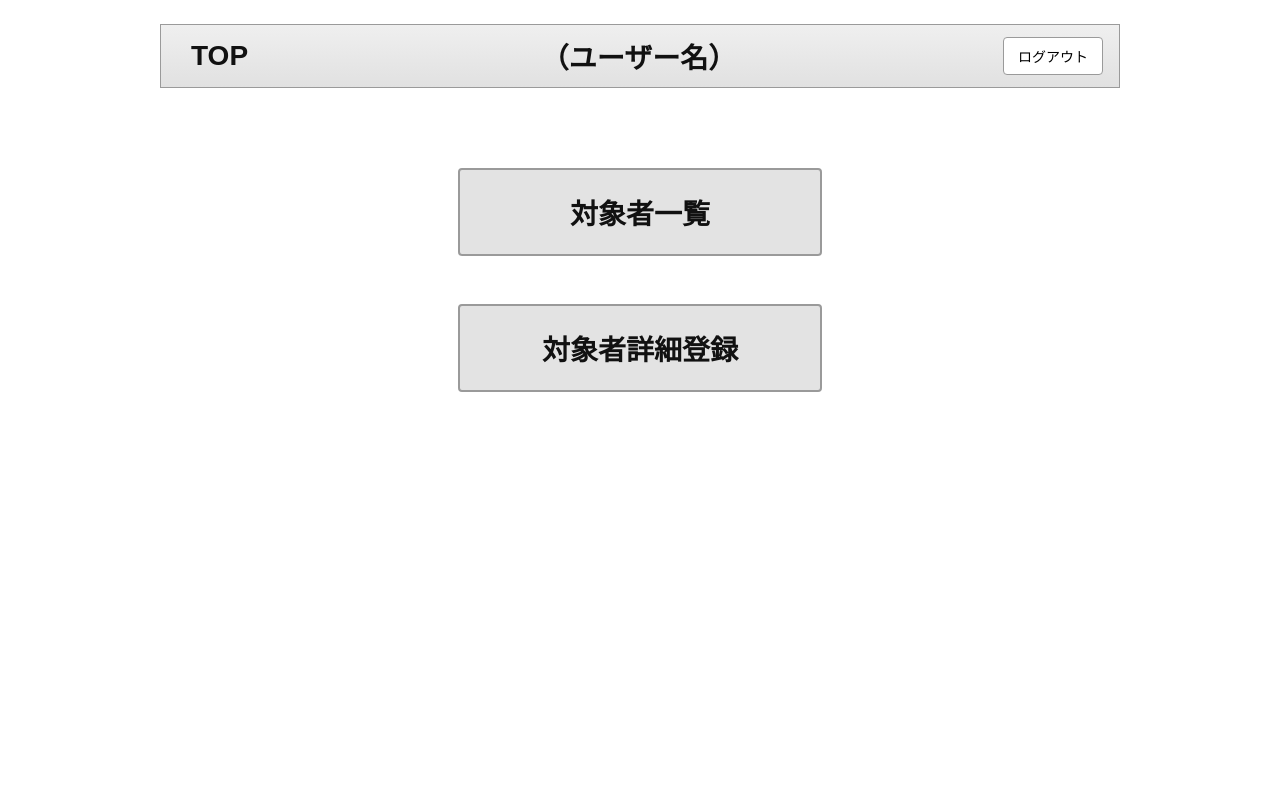
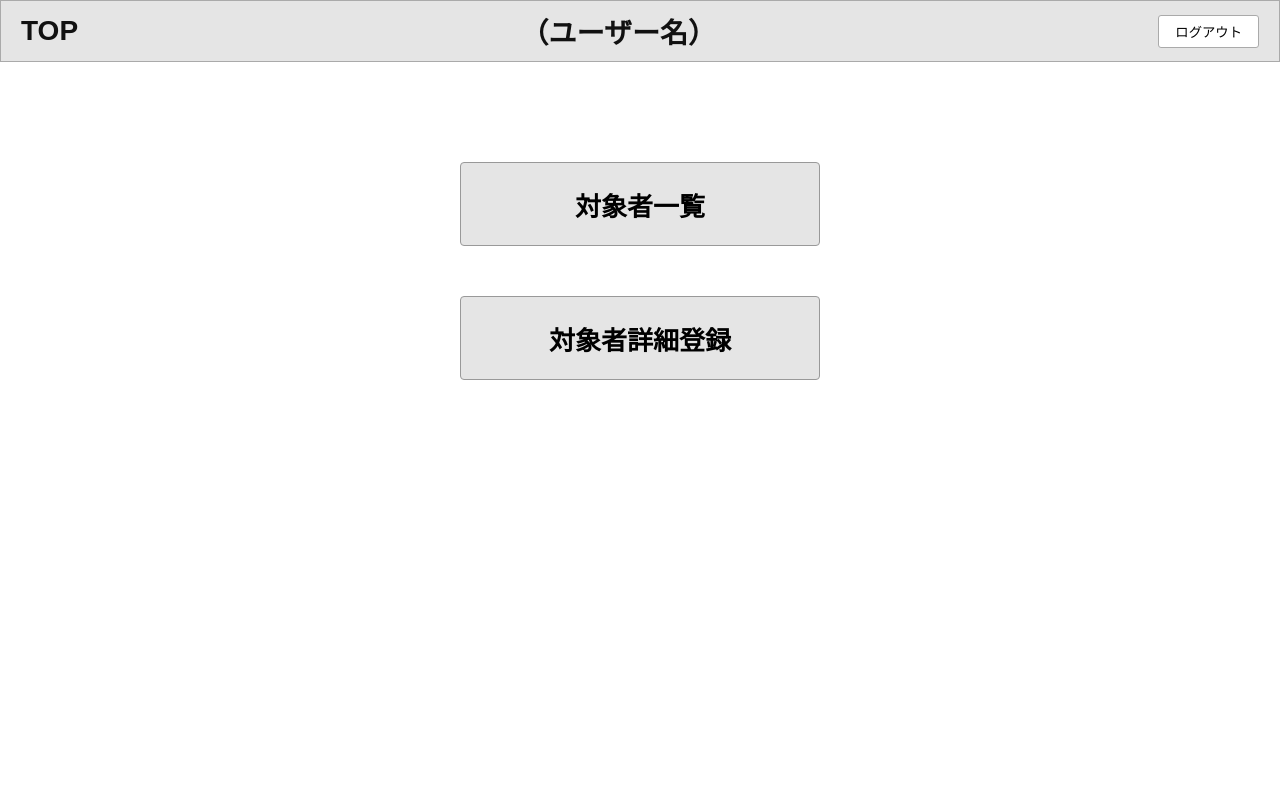
Before and after one commit to UMEZAWADAN/SD-5, a Python web app: template templates/toppage.html in a window 1280 px wide. Run offline with Jinja, Linux system fonts and the light colour scheme; the template is opened without the code that fills it, so the values that code supplies are empty.

Commit message:
Update toppage.html

```diff
--- a/templates/toppage.html
+++ b/templates/toppage.html
@@ -1,113 +1,102 @@
-<!doctype html>
+<!DOCTYPE html>
 <html lang="ja">
 <head>
-<meta charset="utf-8" />
-<meta name="viewport" content="width=device-width,initial-scale=1" />
-<title>TOP画面</title>
+<meta charset="UTF-8">
+<meta name="viewport" content="width=device-width, initial-scale=1.0">
+<title>トップページ（SD-02）</title>
 <style>
-  :root{
-    --bg:#ffffff;
-    --panel:#e3e3e3;
-    --panel-border:#9a9a9a;
-    --text:#111;
-  }
-  html,body{
-    height:100%;
-    margin:0;
+  body {
     font-family: "Hiragino Kaku Gothic Pro", "Meiryo", sans-serif;
-    background:var(--bg);
-    color:var(--text);
+    margin: 0;
+    background-color: #fff;
+    color: #111;
   }
 
-  .wrap{
-    width:100%;
-    display:flex;
-    justify-content:center;
-    padding:24px 12px 80px;
-    box-sizing:border-box;
-  }
-  .screen{
-    width:960px;
-    min-height:600px;
-    position:relative;
+  /* --- ヘッダー --- */
+  header {
+    background-color: #e5e5e5;
+    border: 1px solid #aaa;
+    display: flex;
+    align-items: center;
+    justify-content: space-between;
+    padding: 10px 20px;
   }
 
-  /* ヘッダー */
-  .header{
-    height:64px;
-    border:1px solid var(--panel-border);
-    background:linear-gradient(#efefef,#e1e1e1);
-    display:flex;
-    align-items:center;
-    padding:0 16px;
-    box-sizing:border-box;
-  }
-  .top-label{
-    font-weight:700;
-    font-size:28px;
-    padding:8px 14px;
-    margin-right:12px;
-  }
-  .username{
-    flex:1;
-    text-align:center;
-    font-size:28px;
-    font-weight:700;
-  }
-  .logout{
-    border:1px solid var(--panel-border);
-    background:#fff;
-    padding:8px 14px;
-    font-size:14px;
-    cursor:pointer;
-    border-radius:4px;
+  .header-left {
+    font-size: 28px;
+    font-weight: bold;
   }
 
-  /* メイン: ボタン */
-  .main{
-    margin-top:80px;
-    display:flex;
-    flex-direction:column;
-    align-items:center;
-    gap:48px;
+  .header-center {
+    flex: 1;
+    text-align: center;
+    font-size: 28px;
+    font-weight: bold;
   }
 
-  .big-btn{
-    width:360px;
-    height:84px;
-    background:var(--panel);
-    border:2px solid var(--panel-border);
-    display:flex;
-    align-items:center;
-    justify-content:center;
-    font-size:28px;
-    font-weight:700;
-    border-radius:4px;
-    cursor:pointer;
+  .logout-btn {
+    background-color: #fff;
+    border: 1px solid #aaa;
+    padding: 6px 16px;
+    border-radius: 3px;
+    cursor: pointer;
   }
 
-  @media (max-width:1000px){
-    .screen{ width:100%; }
-    .big-btn{ width:80vw; max-width:420px; }
+  .logout-btn:hover {
+    background-color: #f2f2f2;
+  }
+
+  /* --- メイン --- */
+  main {
+    display: flex;
+    flex-direction: column;
+    align-items: center;
+    margin-top: 100px;
+    gap: 50px;
+  }
+
+  .menu-btn {
+    width: 360px;
+    height: 84px;
+    background-color: #e5e5e5;
+    border: 1px solid #999;
+    font-size: 26px;
+    font-weight: bold;
+    border-radius: 4px;
+    cursor: pointer;
+  }
+
+  .menu-btn:hover {
+    background-color: #dcdcdc;
+  }
+
+  /* --- フッター（任意） --- */
+  footer {
+    margin-top: 80px;
+    text-align: center;
+    color: #777;
+    font-size: 12px;
   }
 </style>
 </head>
 <body>
-  <div class="wrap">
-    <div class="screen">
-      <!-- ヘッダー -->
-      <div class="header">
-        <div class="top-label">TOP</div>
-        <div class="username">（ユーザー名）</div>
-        <button class="logout">ログアウト</button>
-      </div>
 
-      <!-- メイン -->
-      <div class="main">
-        <div class="big-btn">対象者一覧</div>
-        <div class="big-btn">対象者詳細登録</div>
-      </div>
-    </div>
-  </div>
+  <!-- ヘッダー部 -->
+  <header>
+    <div class="header-left">TOP</div>
+    <div class="header-center">（ユーザー名）</div>
+    <button class="logout-btn">ログアウト</button>
+  </header>
+
+  <!-- メイン部 -->
+  <main>
+    <button class="menu-btn" onclick="location.href='list.html'">対象者一覧</button>
+    <button class="menu-btn" onclick="location.href='register.html'">対象者詳細登録</button>
+  </main>
+
+  <footer>
+    <!-- 任意で追加情報など -->
+  </footer>
+
 </body>
 </html>
```
